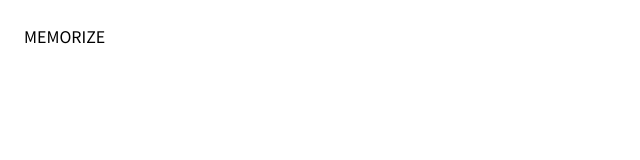
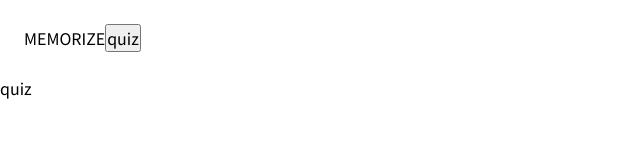
Before and after one commit to kaynekaynekayne/words, a React (Create React App) app: page /quiz in a window 1280 px wide. Before the commit this address had no page. Shown: the top 160 px of the page, without its empty margins (0-640 px from the left). Built offline with nearby package versions, Linux system fonts and the light colour scheme.

Commit message:
make quiz page and component

```diff
--- a/src/app.jsx
+++ b/src/app.jsx
@@ -2,6 +2,7 @@
 import Header from './components/header/header';
 import Home from './pages/homes/home';
 import styles from './app.module.css';
+import Quiz from './pages/quiz/quiz';
 
 
 function App() {
@@ -11,6 +12,7 @@
         <Header />
         <Routes>
           <Route path="/" element={<Home />} />
+          <Route path="/quiz" element={<Quiz />} />
         </Routes>
       </BrowserRouter>
     </div>
--- a/src/components/header/header.jsx
+++ b/src/components/header/header.jsx
@@ -1,10 +1,17 @@
 import React from 'react'
+import {Link} from 'react-router-dom';
 import styles from './header.module.css';
 
 const Header = () => {
     return (
+        //고쳐야됨
         <header className={styles.header}>
-            MEMORIZE
+            <Link to="/">
+                MEMORIZE
+            </Link>
+            <Link to="/quiz">
+                <button>quiz</button>
+            </Link>
         </header>
     )
 }
--- /dev/null
+++ b/src/pages/quiz/quiz.jsx
@@ -0,0 +1,9 @@
+import React from 'react'
+
+const Quiz = () => {
+    return (
+        <div>quiz</div>
+    )
+}
+
+export default Quiz;
```
Also changed, not shown: src/pages/quiz/quiz.module.css (added).
